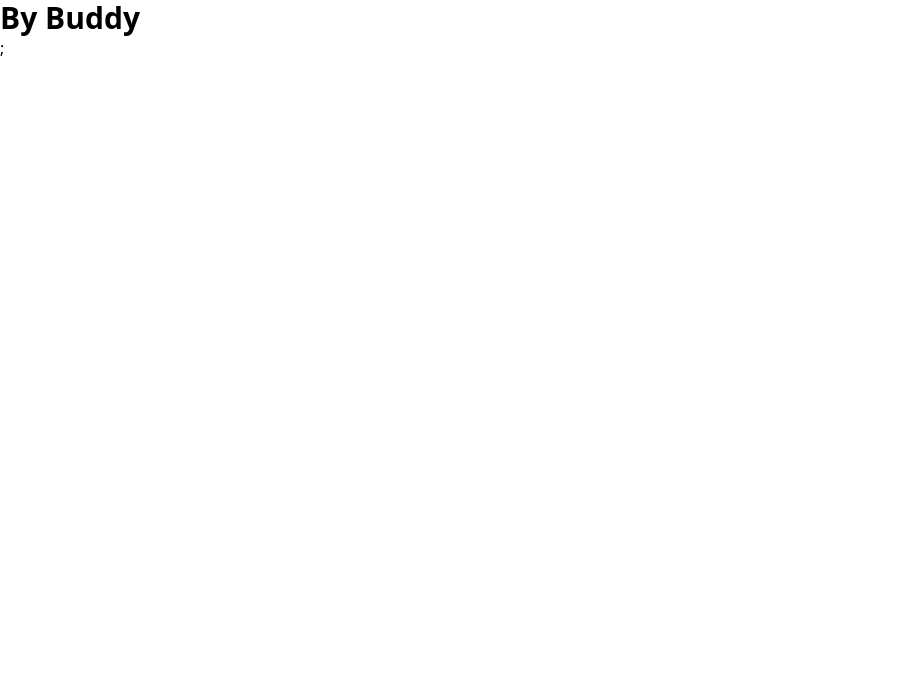
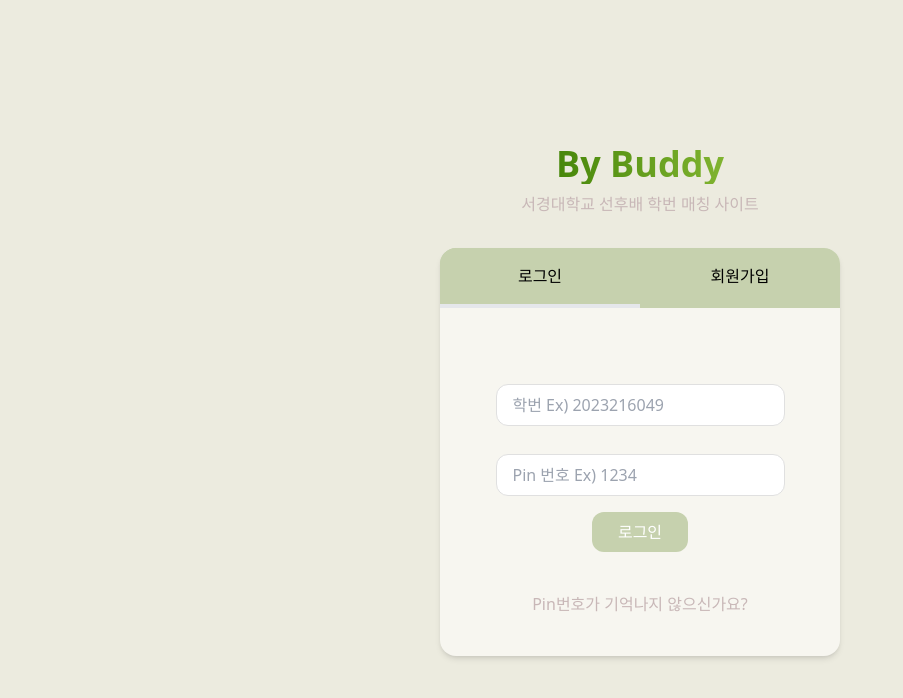
Before and after one commit to ye-seob/WithBuddy, a React (Vite) app in the folder client/: page / in a window 1280 px wide. Shown: the top 698 px of the page, without its empty margins (0-903 px from the left). Built offline with nearby package versions, Linux system fonts and the light colour scheme.

Commit message:
로그인 화면 -1

```diff
--- a/client/package.json
+++ b/client/package.json
@@ -11,7 +11,8 @@
   },
   "dependencies": {
     "react": "^18.3.1",
-    "react-dom": "^18.3.1"
+    "react-dom": "^18.3.1",
+    "zustand": "^4.5.4"
   },
   "devDependencies": {
     "@types/react": "^18.3.3",
--- a/client/src/App.tsx
+++ b/client/src/App.tsx
@@ -1,7 +1,9 @@
+import Login from "./components/Login";
+
 function App() {
   return (
     <>
-      <h1 className="text-3xl font-bold ">By Buddy</h1>;
+      <Login />
     </>
   );
 }
--- /dev/null
+++ b/client/src/components/Button.tsx
@@ -0,0 +1,19 @@
+import React from "react";
+
+interface ButtonProps {
+  text: string;
+  onClick: () => void;
+}
+
+const Button: React.FC<ButtonProps> = ({ text, onClick }) => {
+  return (
+    <button
+      onClick={onClick}
+      className="w-1/3 py-2 bg-[#C6D1AE] text-white rounded-xl "
+    >
+      {text}
+    </button>
+  );
+};
+
+export default Button;
--- /dev/null
+++ b/client/src/components/Header.tsx
@@ -0,0 +1,12 @@
+import React from "react";
+
+const Header: React.FC = () => {
+  return (
+    <div className="text-center mb-8">
+      <h1 className="text-4xl font-bold text-gradient">By Buddy</h1>
+      <p className="text-[#C8B7B7] mt-2">서경대학교 선후배 학번 매칭 사이트</p>
+    </div>
+  );
+};
+
+export default Header;
--- /dev/null
+++ b/client/src/components/Input.tsx
@@ -0,0 +1,27 @@
+import React from "react";
+
+interface InputProps {
+  type: string;
+  placeholder: string;
+  value: string;
+  onChange: (e: React.ChangeEvent<HTMLInputElement>) => void;
+}
+
+const Input: React.FC<InputProps> = ({
+  type,
+  placeholder,
+  value,
+  onChange,
+}) => {
+  return (
+    <input
+      type={type}
+      placeholder={placeholder}
+      value={value}
+      onChange={onChange}
+      className="w-full px-4 py-2 mb-4 border border-[#E0E0E0] bg-[#FFFFFF] rounded-xl m-3"
+    />
+  );
+};
+
+export default Input;
--- /dev/null
+++ b/client/src/components/Login.tsx
@@ -0,0 +1,79 @@
+import React, { useState } from "react";
+import { useLoginStore } from "./store";
+import Input from "../components/Input";
+import Button from "../components/Button";
+import Header from "../components/Header";
+
+const Login: React.FC = () => {
+  const { id, pin, setId, setPin } = useLoginStore();
+  const [activeTab, setActiveTab] = useState("login");
+
+  const handleLogin = () => {
+    alert(`ID: ${id} 및 PIN: ${pin}로 로그인 중`);
+  };
+
+  const handleTabClick = (tab: string) => {
+    setActiveTab(tab);
+  };
+
+  return (
+    <div className="min-h-screen flex flex-col items-center justify-center bg-[#ECEBDF]">
+      <Header />
+      <div className="bg-[#F7F6F0] flex flex-col items-center p-0 rounded-2xl shadow-md w-[400px]">
+        <div className="w-full flex bg-[#C6D1AE] rounded-t-2xl overflow-hidden">
+          <div
+            onClick={() => handleTabClick("login")}
+            className={`flex-1 text-center cursor-pointer py-4 ${
+              activeTab === "login"
+                ? "border-b-4 bg-[#C6D1AE]"
+                : "border-b border-transparent"
+            }`}
+          >
+            로그인
+          </div>
+          <div
+            onClick={() => handleTabClick("register")}
+            className={`flex-1 text-center cursor-pointer py-4 ${
+              activeTab === "register"
+                ? "border-b-4 bg-[#C6D1AE]"
+                : "border-b border-transparent"
+            }`}
+          >
+            회원가입
+          </div>
+        </div>
+        {activeTab === "login" && (
+          <div className="flex flex-col items-center justify-center mt-6 p-10">
+            <Input
+              type="text"
+              placeholder="학번 Ex) 2023216049"
+              value={id}
+              onChange={(e) => setId(e.target.value)}
+            />
+            <Input
+              type="password"
+              placeholder="Pin 번호 Ex) 1234"
+              value={pin}
+              onChange={(e) => setPin(e.target.value)}
+            />
+            <Button text="로그인" onClick={handleLogin} />
+
+            <p className="text-center text-[#C8B7B7] mt-10">
+              Pin번호가 기억나지 않으신가요?
+            </p>
+          </div>
+        )}
+        {activeTab === "register" && (
+          <div className="flex flex-col items-center justify-center mt-6 p-10">
+            {/* Registration form goes here */}
+            <p className="text-center text-gray-500">
+              회원가입 양식을 작성해주세요.
+            </p>
+          </div>
+        )}
+      </div>
+    </div>
+  );
+};
+
+export default Login;
--- /dev/null
+++ b/client/src/components/store.ts
@@ -0,0 +1,15 @@
+import create from "zustand";
+
+interface LoginState {
+  id: string;
+  pin: string;
+  setId: (id: string) => void;
+  setPin: (pin: string) => void;
+}
+
+export const useLoginStore = create<LoginState>((set) => ({
+  id: "",
+  pin: "",
+  setId: (id) => set({ id }),
+  setPin: (pin) => set({ pin }),
+}));
--- a/client/src/index.css
+++ b/client/src/index.css
@@ -1,3 +1,9 @@
 @tailwind base;
 @tailwind components;
 @tailwind utilities;
+
+.text-gradient {
+  background: linear-gradient(to right, #3b7d02, #8cbd38);
+  -webkit-background-clip: text;
+  -webkit-text-fill-color: transparent;
+}
--- a/client/tailwind.config.js
+++ b/client/tailwind.config.js
@@ -2,7 +2,12 @@
 export default {
   content: ["./index.html", "./src/**/*.{js,ts,jsx,tsx}"],
   theme: {
-    extend: {},
+    extend: {
+      colors: {
+        bgColor: "#ECEBDF",
+        bsbhColor: "#C8B7B7",
+      },
+    },
   },
   plugins: [],
 };
```
Also changed, not shown: 1 other file (tests, documents, lock files or other folders).
